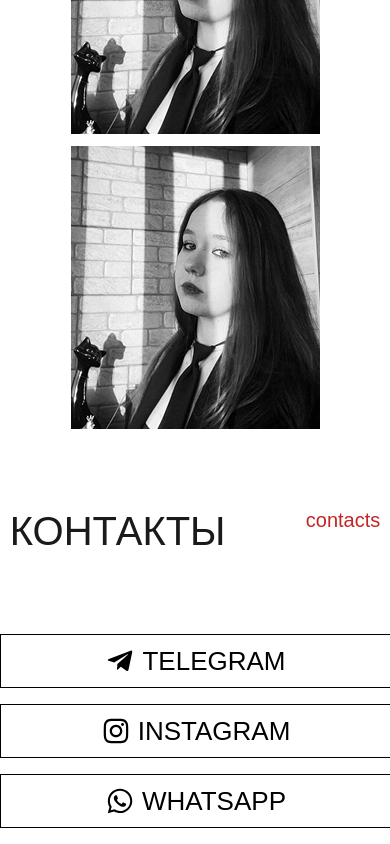
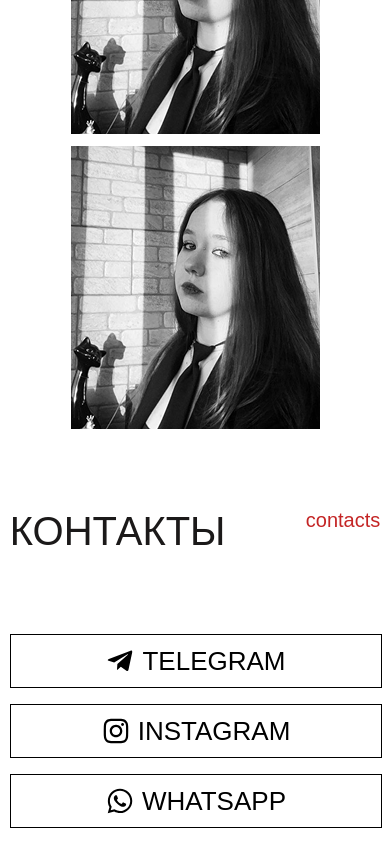
Before and after one commit to ECS1PLE/sophia-photograph, a Next.js app: page / in a window 390 px wide. Shown: the part 3668-4512 px from the top of the page. Built offline with nearby package versions, Linux system fonts and the light colour scheme; a web font is replaced by a local one.

Commit message:
Fix buttons

```diff
--- a/app/components/Blocks/ContactBlocks.tsx
+++ b/app/components/Blocks/ContactBlocks.tsx
@@ -1,5 +1,6 @@
 "use client";
 
+import useMobile from "@/app/hooks/isMobile";
 import Contact from "../UI/Contact";
 
 const ContactBlocks = () => {
@@ -9,8 +10,12 @@ const ContactBlocks = () => {
     { icon: "whatsapp", text: "WHATSAPP" },
   ];
 
+  const isMobile = useMobile();
+
   return (
-    <div className="flex flex-col gap-[16px]">
+    <div className={`flex flex-col gap-[16px] ${isMobile ? "w-[95%]" : "max-w-[355px]"}
+     ${isMobile ? "" : "w-full"}
+    mx-auto`}>
       {contactData.map((contact, index) => (
         <Contact key={index} icon={contact.icon}>
             {contact.text}
--- a/app/components/UI/Contact.tsx
+++ b/app/components/UI/Contact.tsx
@@ -31,7 +31,7 @@ const Contact: React.FC<ContactProps> = ({ icon, children }) => {
     <div
       className={`flex gap-[8px] mx-auto justify-center border-[1px]
         border-[#000] h-[52px] w-full
-        ${isMobile ? "w-[95%]" : "max-w-[355px]"}
+        ${isMobile ? "" : "max-w-[355px]"}
         cursor-pointer
     `}
     >
```
